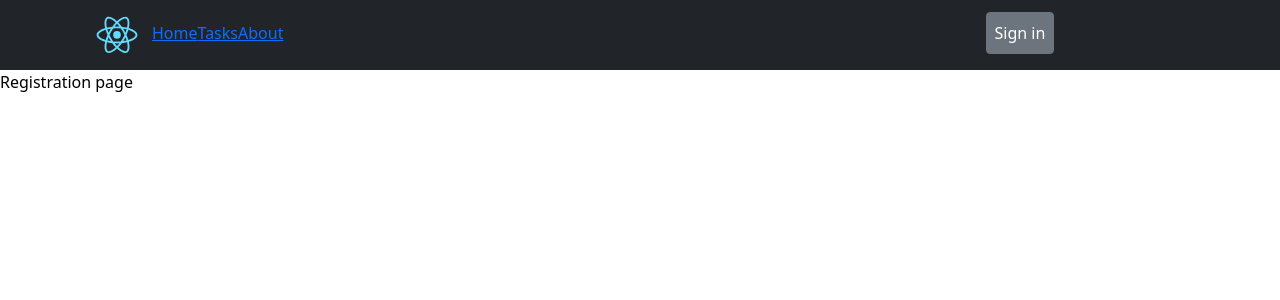
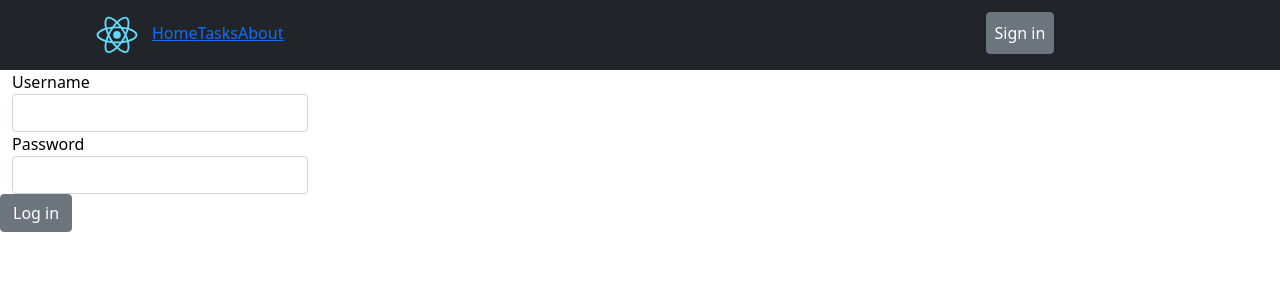
Before and after one commit to endoresur/ToDoList, a React (Create React App) app in the folder frontend/: page /registration in a window 1280 px wide. Shown: the top 300 px of the page. Built offline with nearby package versions, Linux system fonts and the light colour scheme; no server answers.

Commit message:
Create post request to registration

```diff
--- a/frontend/src/components/Registration.jsx
+++ b/frontend/src/components/Registration.jsx
@@ -1,23 +1,42 @@
 import React from "react";
 import 'bootstrap/dist/css/bootstrap.min.css';
+import {Form, Input, Container, Button} from "reactstrap";
 
-class Registration extends React.Component {
+function Registration() {
 
-    constructor(props) {
-        super(props);
+    const [username, setUsername] = React.useState('');
+    const [password, setPassword] = React.useState('');
+
+    const addUser = () => {
+        fetch('/users/reg', {
+            method: 'POST',
+            headers: {
+                'Content-Type': 'application/json',
+            },
+            body: JSON.stringify({
+                username: username,
+                password: password
+            }),
+        })
+            .then((res) => res.json())
+            .catch((err) => console.log('error'))
     }
 
-    componentDidMount() {
-        const response = fetch('/users/reg');
-    }
-
-    render() {
-        return (
-            <div>
-                Registration page
-            </div>
-        );
-    }
+    return (
+        <Form className="w-25">
+            <Container>
+                <label htmlFor='username'>Username</label>
+                <Input type='username' id='username' value={username}
+                       onChange={(e) => setUsername(e.target.value)} />
+            </Container>
+            <Container>
+                <label htmlFor='password'>Password</label>
+                <Input type='password' id='password' value={password}
+                       onChange={(e) => setPassword(e.target.value)} />
+            </Container>
+            <Button onClick={(e) => addUser()}>Log in</Button>
+        </Form>
+    );
 }
 
 export default Registration;
```
